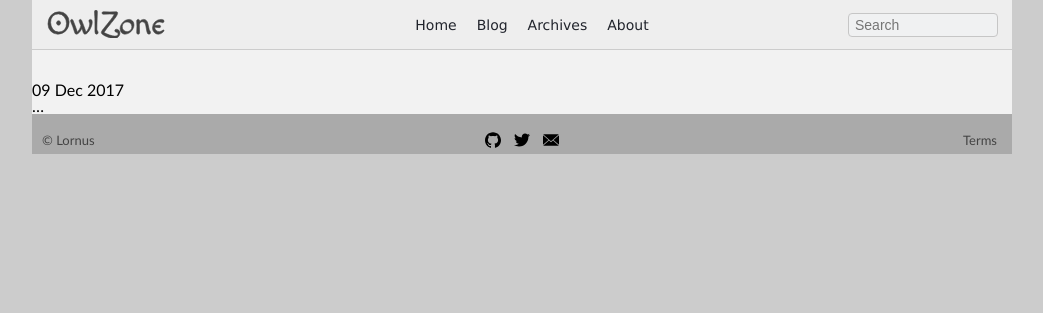
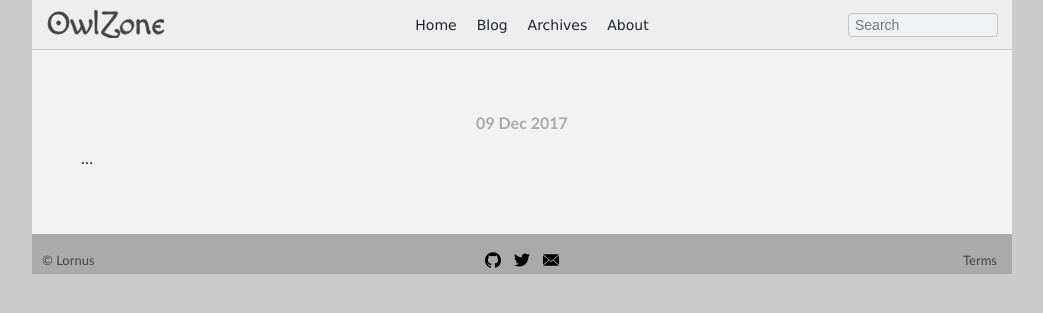
Before and after one commit to mapkts/owlzone, a Jekyll site: the page built from assets/img/gallery/about.md, in a window 1280 px wide. Shown: the top 313 px of the page, without its empty margins (118-1161 px from the left). Built offline with Jekyll 4.4.1, drawn with Linux system fonts in a browser that asks for light colours; our own code applies the rules of GitHub Pages for plain Markdown files.

Commit message:
Update style.css

```diff
--- a/assets/css/style.css
+++ b/assets/css/style.css
@@ -414,7 +414,7 @@ code {
 }
 
 .recent-post .post-title {
-	font-family: "Lato", "Microsoft Yahei", Arial, sans-serif;
+	font-family: Trebuchet MS, "Microsoft Yahei", Arial, sans-serif;
 	line-height: 1.2;
 	padding: 0;
 	margin: 0;
@@ -717,3 +717,67 @@ code {
 		padding-bottom: 75%;
 	}
 }
+
+/* post content css */
+.post-content {
+	width: 100%;
+	padding: 5%;
+	text-align: left;
+	line-height: 1.7;
+	color: #222;
+}
+
+.post-content .post-title {
+	font-family: Trebuchet MS, "Microsoft Yahei", Arial, sans-serif;
+	text-align: center;
+	font-size: 3rem;
+	line-height: 1.2;
+	padding: 0;
+	margin: 0;
+	color: #222;
+}
+
+.post-content .post-meta {
+	text-align: center;
+	color: #aaa;
+	padding: 1rem 0;
+	font-weight: bold;
+}
+
+.post-content .post-title span {
+	position: relative;
+}
+
+.post-content .post-title span:hover {
+	color: #0181eb;
+}
+
+.post-content .post-title span:before {
+	content: "\2993";
+	position: absolute;
+	left: -26px;
+	top: 0;
+	transition: all .5s ease-in-out 0s;
+	transform: scaleX(0);
+	visibility: hidden;
+}
+
+.post-content .post-title span:after {
+	content: "\2994";
+	position: absolute;
+	top: 0;
+	right: -26px;
+	transition: all .5s ease-in-out 0s;
+	transform: scaleX(0);
+	visibility: hidden;
+}
+
+.post-content .post-title span:hover:before, .post-content .post-title span:hover:after {
+	visibility: visible;
+	transform: scaleX(1);
+}
+
+.post-content p {
+	line-height: 2.4rem;
+	margin-bottom: 1.5rem;
+}
```
